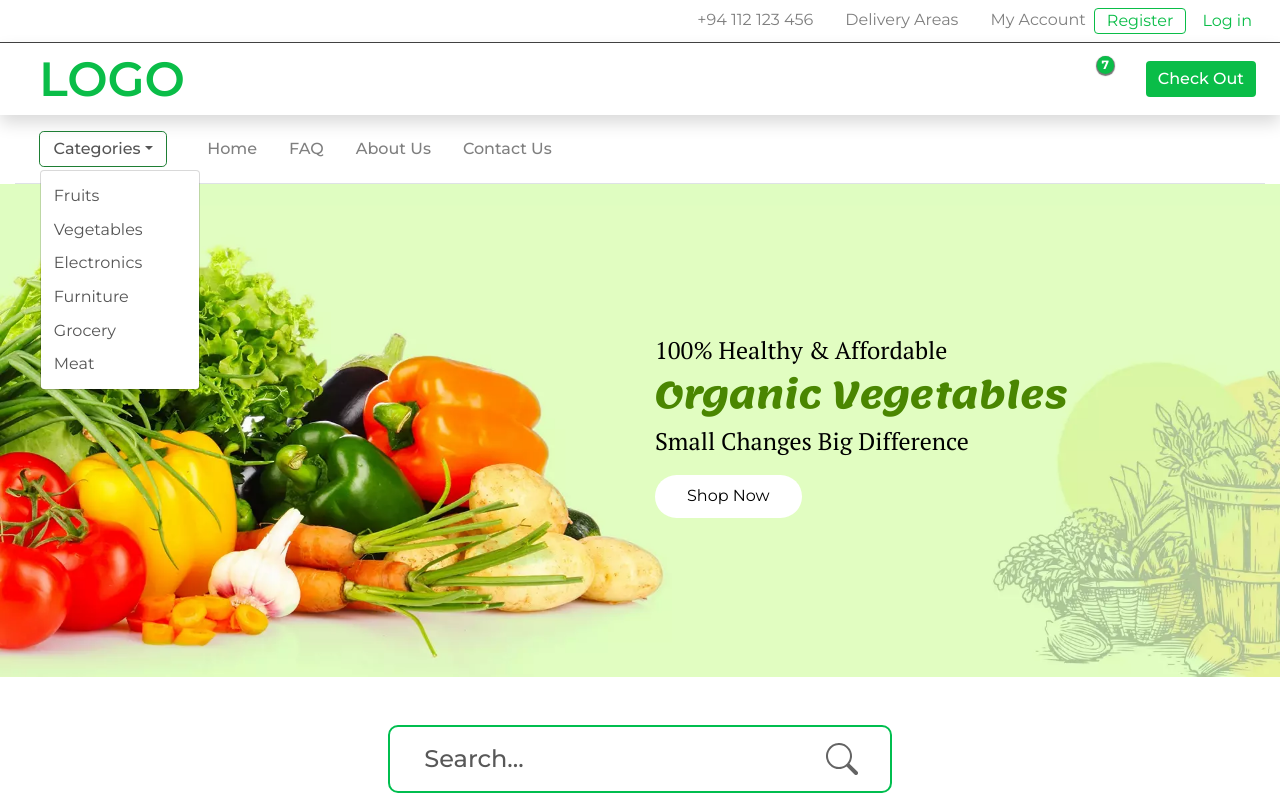
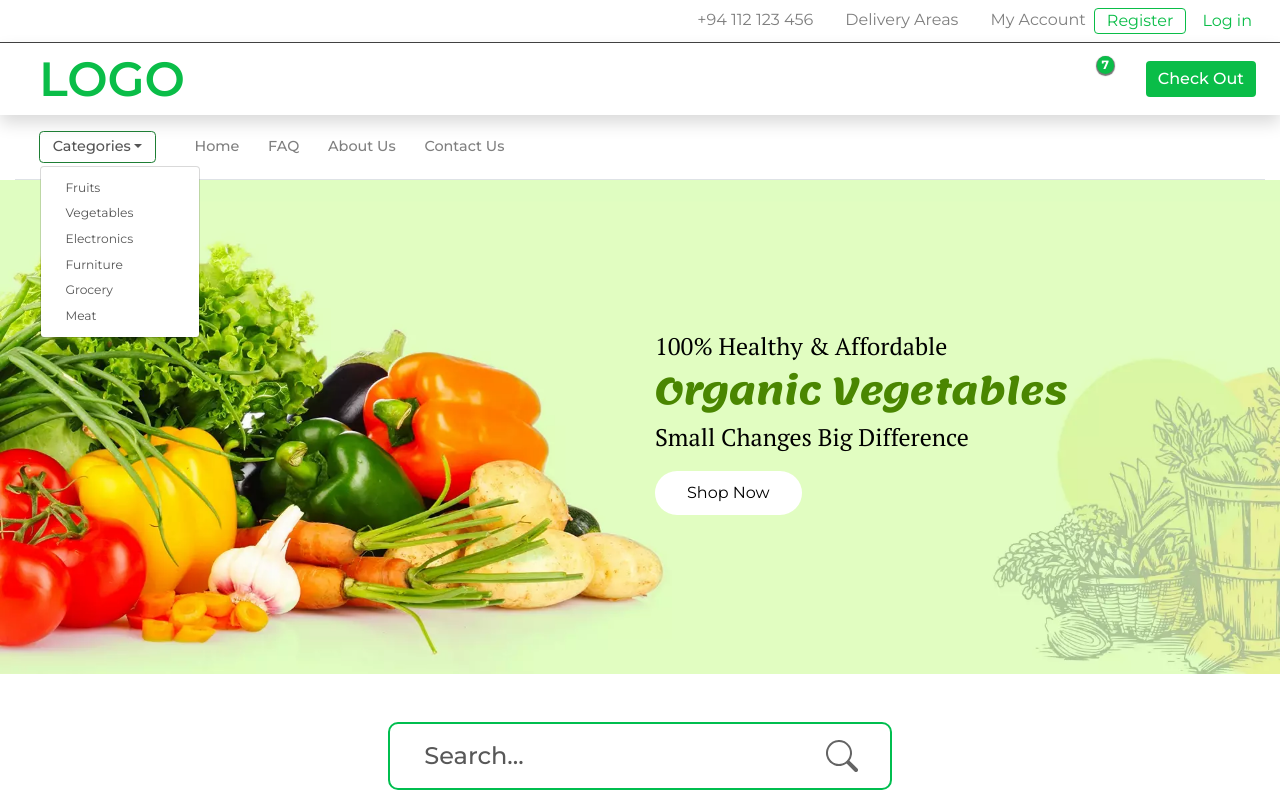
Before and after one commit to OvinduArchanaNambukara/Team_B-B_My-Store, a React (Create React App) app: page / in a window 1280 px wide. Both pictures are taken after a click on the button "Categories". Shown: the top 800 px of the page. Built offline with nearby package versions, Linux system fonts and the light colour scheme; some icons are missing.

Commit message:
reduced bottom nav dropdown font-size

```diff
--- a/src/assets/style_sheets/partials/_bottom-nav.scss
+++ b/src/assets/style_sheets/partials/_bottom-nav.scss
@@ -2,7 +2,7 @@
 
 .bottom-nav-bar {
   font-weight: 500;
-  font-size: 1em;
+  font-size: .9em;
 
   .bottom-nav-dropdown {
     border: 1px solid $bottom-nav-dropdown-border;
@@ -15,7 +15,12 @@
 
     .dropdown-menu {
       margin-top: 0.3em !important;
-      padding-left: .2em;
+      font-size: .85em;
+
+      .dropdown-item {
+        padding-left: 2em;
+      }
+
     }
   }
 
--- a/src/components/bottom-nav/BottomNav.tsx
+++ b/src/components/bottom-nav/BottomNav.tsx
@@ -6,7 +6,7 @@ const BottomNav: React.FC = () => {
     <Navbar className="bottom-nav-bar px-0 py-3 border-bottom" expand="sm">
       <NavDropdown title="Categories" id="basic-nav-dropdown" className="bottom-nav-dropdown mr-md-4 ml-md-4 px-1">
         <NavDropdown.Item href="#fruits">Fruits</NavDropdown.Item>
-        <NavDropdown.Item href="#vagetables">Vegetables</NavDropdown.Item>
+        <NavDropdown.Item href="#vegetables">Vegetables</NavDropdown.Item>
         <NavDropdown.Item href="#electronics">Electronics</NavDropdown.Item>
         <NavDropdown.Item href="#furniture">Furniture</NavDropdown.Item>
         <NavDropdown.Item href="#grocery">Grocery</NavDropdown.Item>
```
